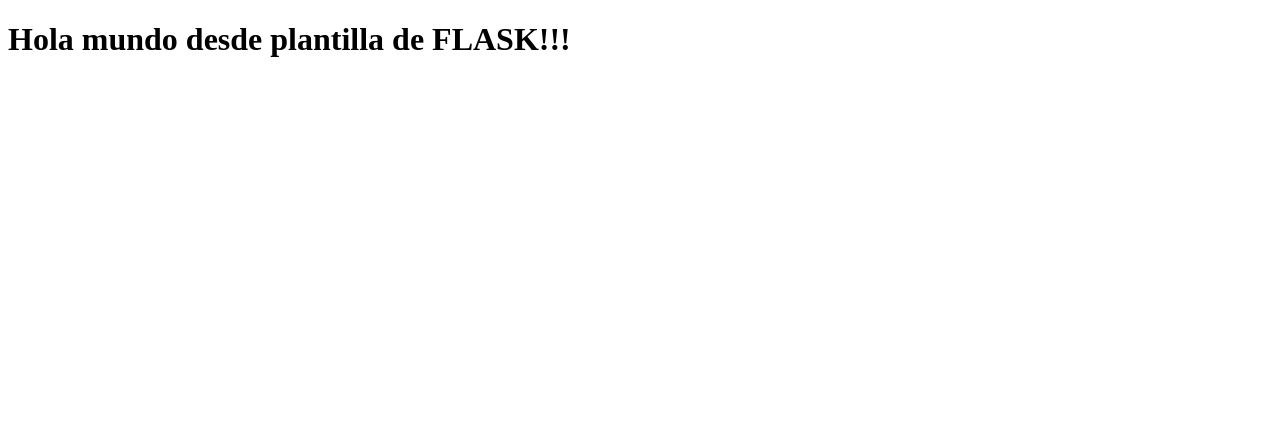
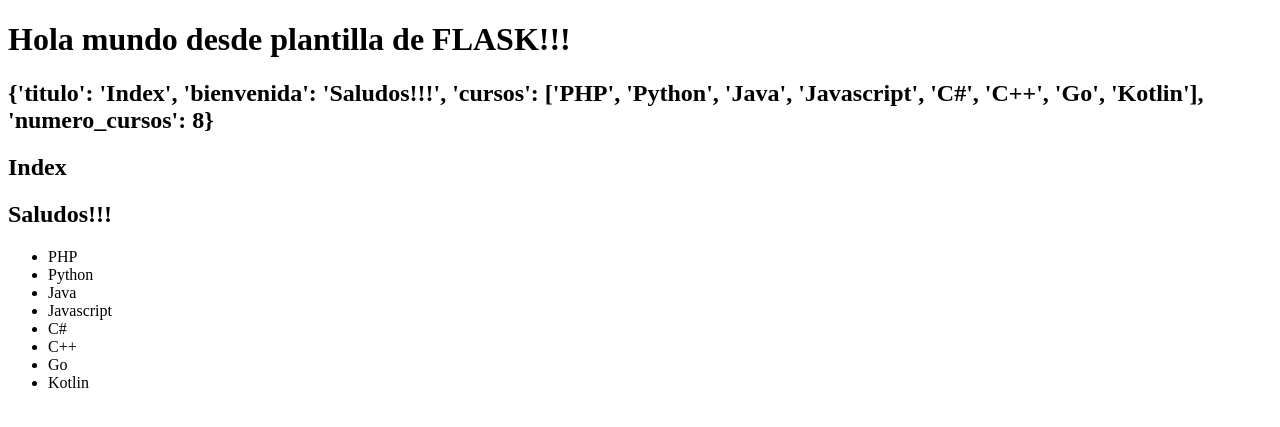
Before and after one commit to pruebasdaw2023/first-flask-app-primero, a Flask app: page / in a window 1280 px wide. Shown: the top 427 px of the page. Run offline with Flask 3, Linux system fonts and the light colour scheme.

Commit message:
Iteracion lista de los cursos en el index

```diff
--- a/app/app.py
+++ b/app/app.py
@@ -5,8 +5,15 @@ app = Flask(__name__)
 @app.route('/')
 def index():
     #return "<h1>Hola mundo desde Flask en 2024 que tal?</h1>"
+    cursos = ['PHP','Python','Java','Javascript','C#','C++', 'Go', 'Kotlin']
+    data = {
+        'titulo': 'Index',
+        'bienvenida': 'Saludos!!!',
+        'cursos': cursos,
+        'numero_cursos': len(cursos)
+    }
 
-    return render_template('index.html')
+    return render_template('index.html', data=data)
 
 if __name__ == '__main__':
     app.run(debug=True, port=5000)
--- a/app/templates/index.html
+++ b/app/templates/index.html
@@ -3,9 +3,19 @@
 <head>
     <meta charset="UTF-8">
     <meta name="viewport" content="width=device-width, initial-scale=1.0">
-    <title>Index</title>
+    <title>{{ data.titulo }}</title>
 </head>
 <body>
     <h1>Hola mundo desde plantilla de FLASK!!!</h1>
+    <h2>{{ data }}</h2>
+    <h2>{{ data.titulo }}</h2>
+    <h2>{{ data.bienvenida }}</h2>
+
+    <ul>
+        {% for c in data.cursos %}
+        <li>{{ c }}</li>
+        {% endfor %}
+    </ul>
+
 </body>
 </html>
```
